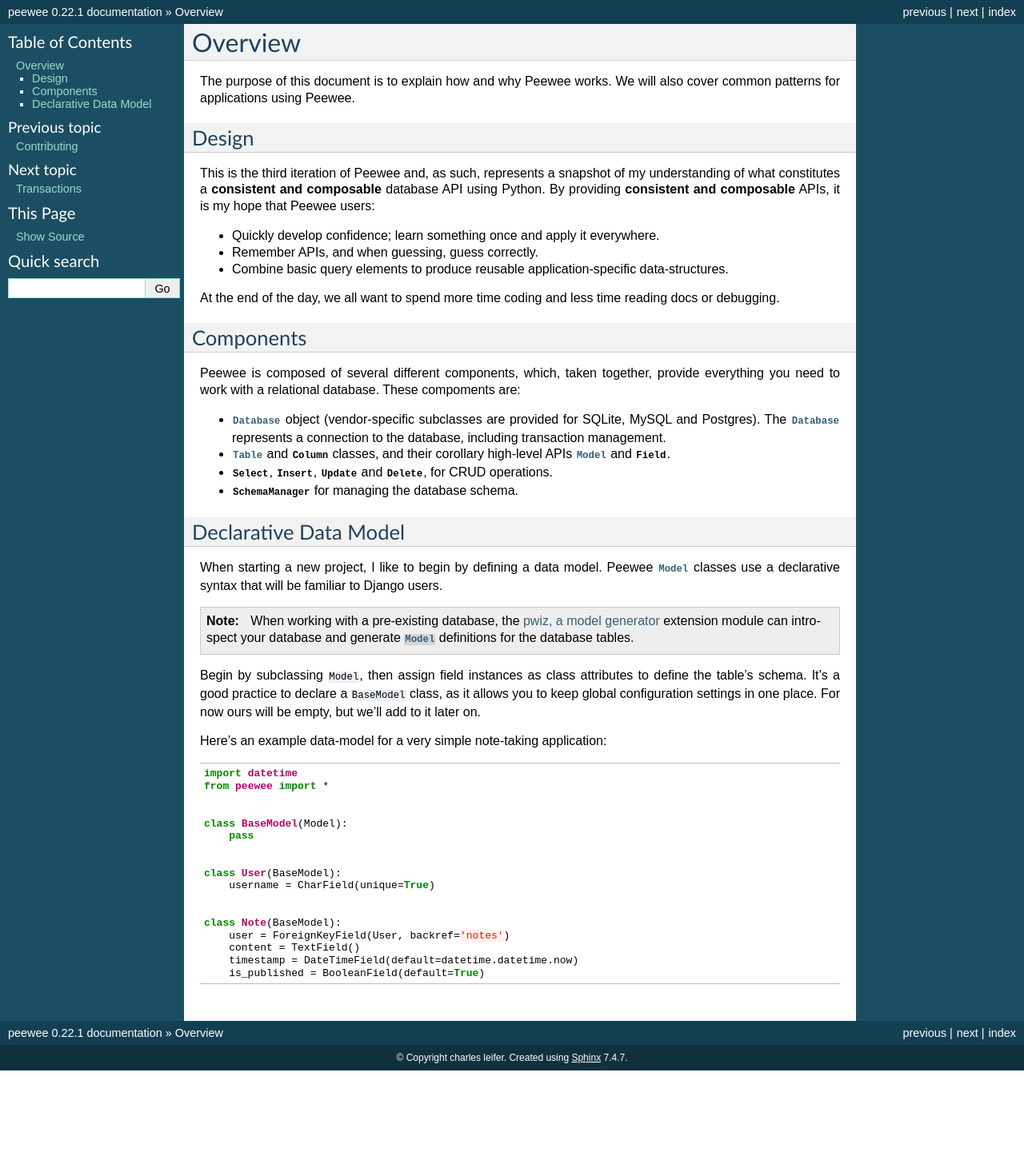
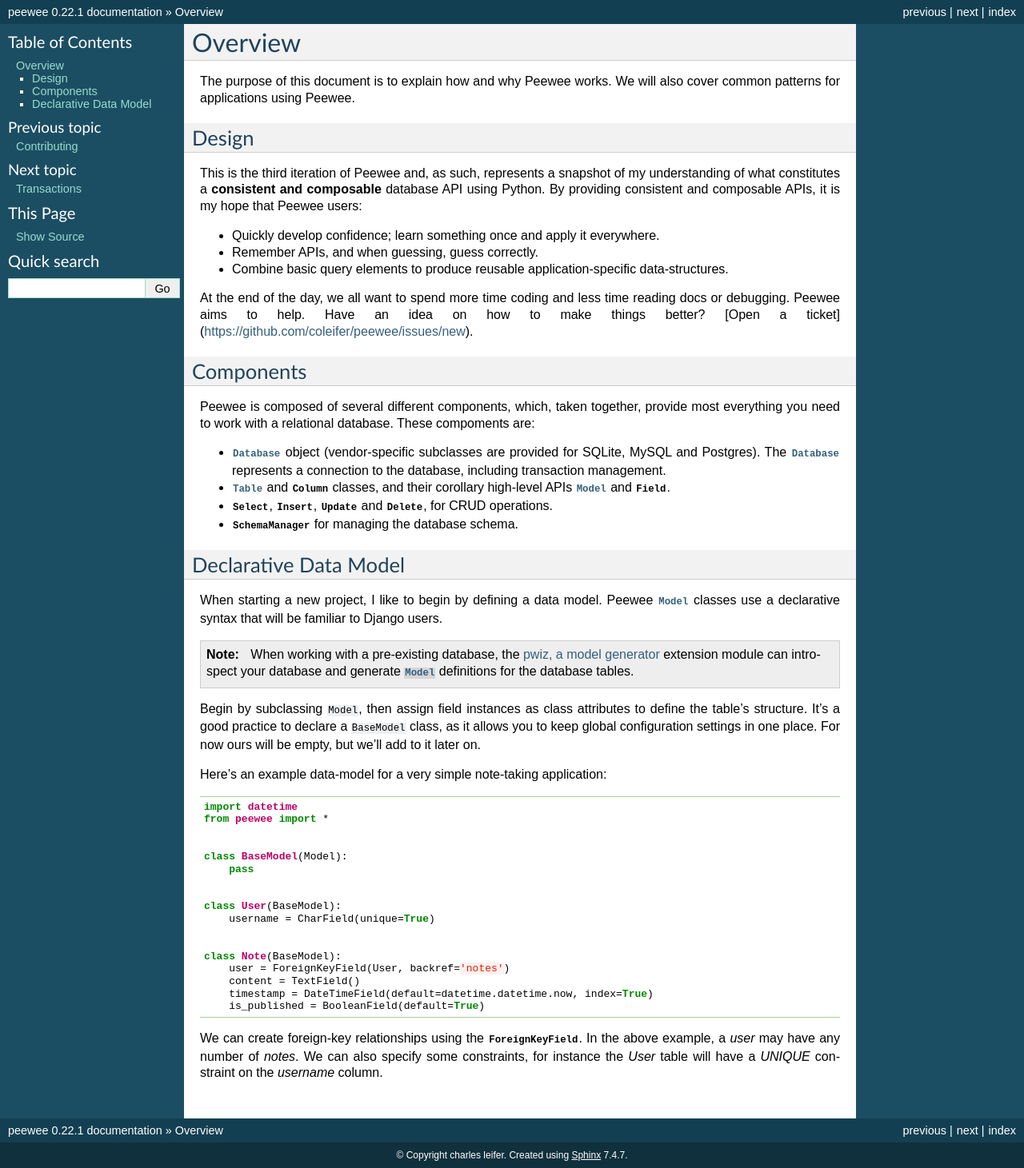
Before and after one commit to coleifer/peewee, a Sphinx documentation site: the page built from docs/peewee/overview.rst, in a window 1280 px wide. Shown: the whole page at 80% size. Built offline with Sphinx 7.4.7, drawn with Linux system fonts in a browser that asks for light colours; before the commit the page ends 1339 px from its top, so only the background shows below that.

Commit message:
Overview

```diff
--- a/docs/peewee/overview.rst
+++ b/docs/peewee/overview.rst
@@ -11,8 +11,8 @@
 
 This is the third iteration of Peewee and, as such, represents a snapshot of my
 understanding of what constitutes a **consistent and composable** database API
-using Python. By providing **consistent and composable** APIs, it is my hope
-that Peewee users:
+using Python. By providing consistent and composable APIs, it is my hope that
+Peewee users:
 
 * Quickly develop confidence; learn something once and apply it everywhere.
 * Remember APIs, and when guessing, guess correctly.
@@ -20,13 +20,14 @@
   data-structures.
 
 At the end of the day, we all want to spend more time coding and less time
-reading docs or debugging.
+reading docs or debugging. Peewee aims to help. Have an idea on how to make
+things better? [Open a ticket](https://github.com/coleifer/peewee/issues/new).
 
 Components
 ----------
 
 Peewee is composed of several different components, which, taken together,
-provide everything you need to work with a relational database. These
+provide most everything you need to work with a relational database. These
 compoments are:
 
 * :py:class:`Database` object (vendor-specific subclasses are provided for
@@ -51,9 +52,9 @@
     the database tables.
 
 Begin by subclassing ``Model``, then assign field instances as class attributes
-to define the table's schema. It's a good practice to declare a ``BaseModel``
-class, as it allows you to keep global configuration settings in one place. For
-now ours will be empty, but we'll add to it later on.
+to define the table's structure. It's a good practice to declare a
+``BaseModel`` class, as it allows you to keep global configuration settings in
+one place. For now ours will be empty, but we'll add to it later on.
 
 Here's an example data-model for a very simple note-taking application:
 
@@ -74,5 +75,10 @@
     class Note(BaseModel):
         user = ForeignKeyField(User, backref='notes')
         content = TextField()
-        timestamp = DateTimeField(default=datetime.datetime.now)
+        timestamp = DateTimeField(default=datetime.datetime.now, index=True)
         is_published = BooleanField(default=True)
+
+We can create foreign-key relationships using the :py:class:`ForeignKeyField`.
+In the above example, a *user* may have any number of *notes*. We can also
+specify some constraints, for instance the *User* table will have a *UNIQUE*
+constraint on the *username* column.
```
